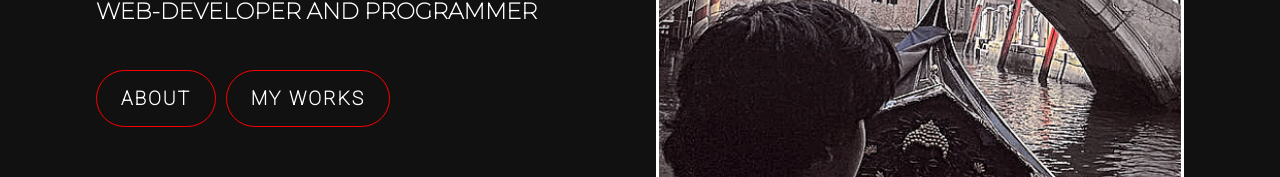
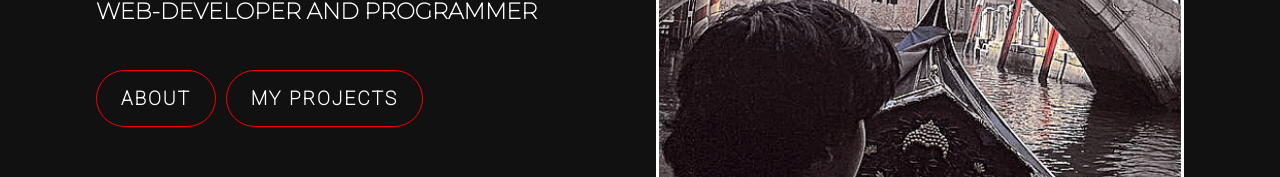
Before and after one commit to TheRealAceCoder/WebsiteEbrahim, a plain HTML site: page index.html in a window 1280 px wide. Shown: the part 420-597 px from the top of the page. Drawn offline with Linux system fonts and the light colour scheme.

Commit message:
Update index.html

```diff
--- a/index.html
+++ b/index.html
@@ -68,7 +68,7 @@
           <h2>Web-Developer and Programmer</h2>
           <div class = "home-pg-btn">
             <a href="about.html"><button type = "button" class = "btn">About</button></a>
-            <a href="https://github.com/TheRealAceCoder" target="blank"><button type = "button" class = "btn">my works</button></a>
+            <a href="https://github.com/TheRealAceCoder" target="blank"><button type = "button" class = "btn">my projects</button></a>
           </div>
         </div>
 
```
